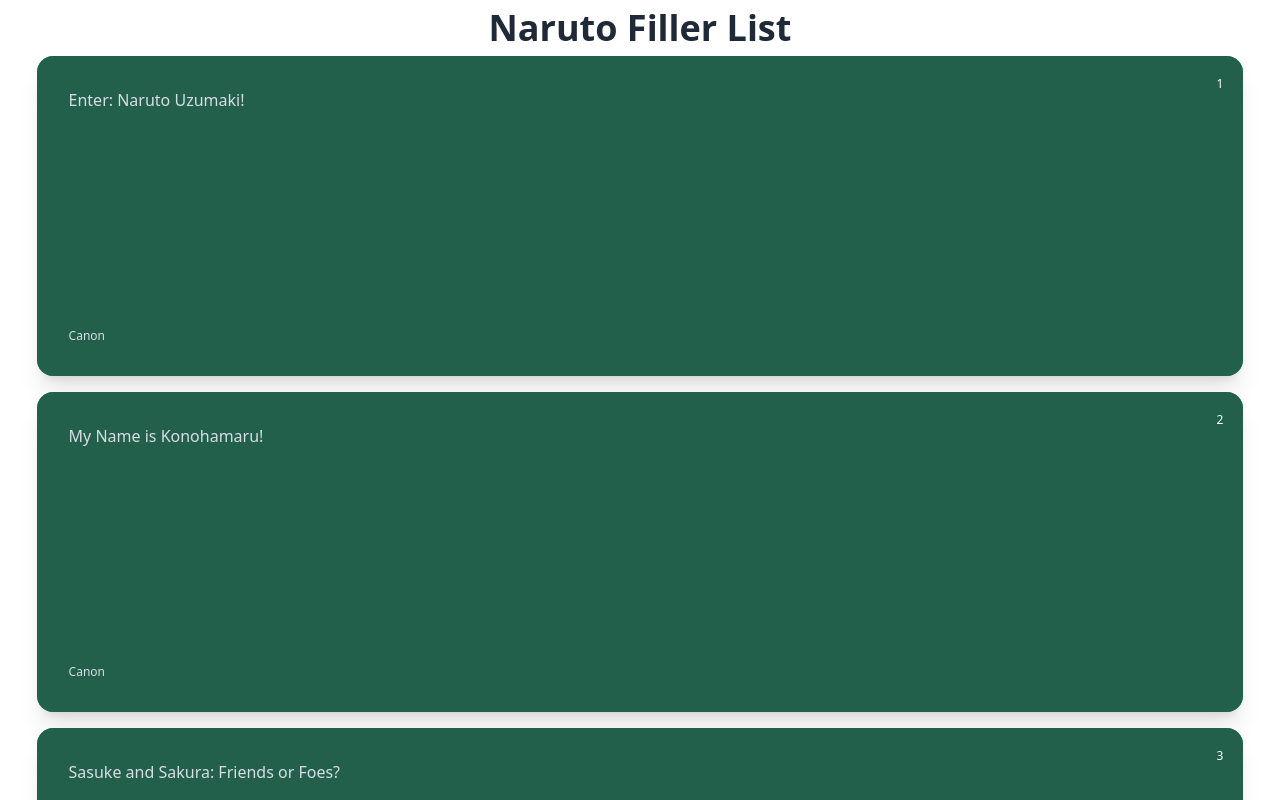
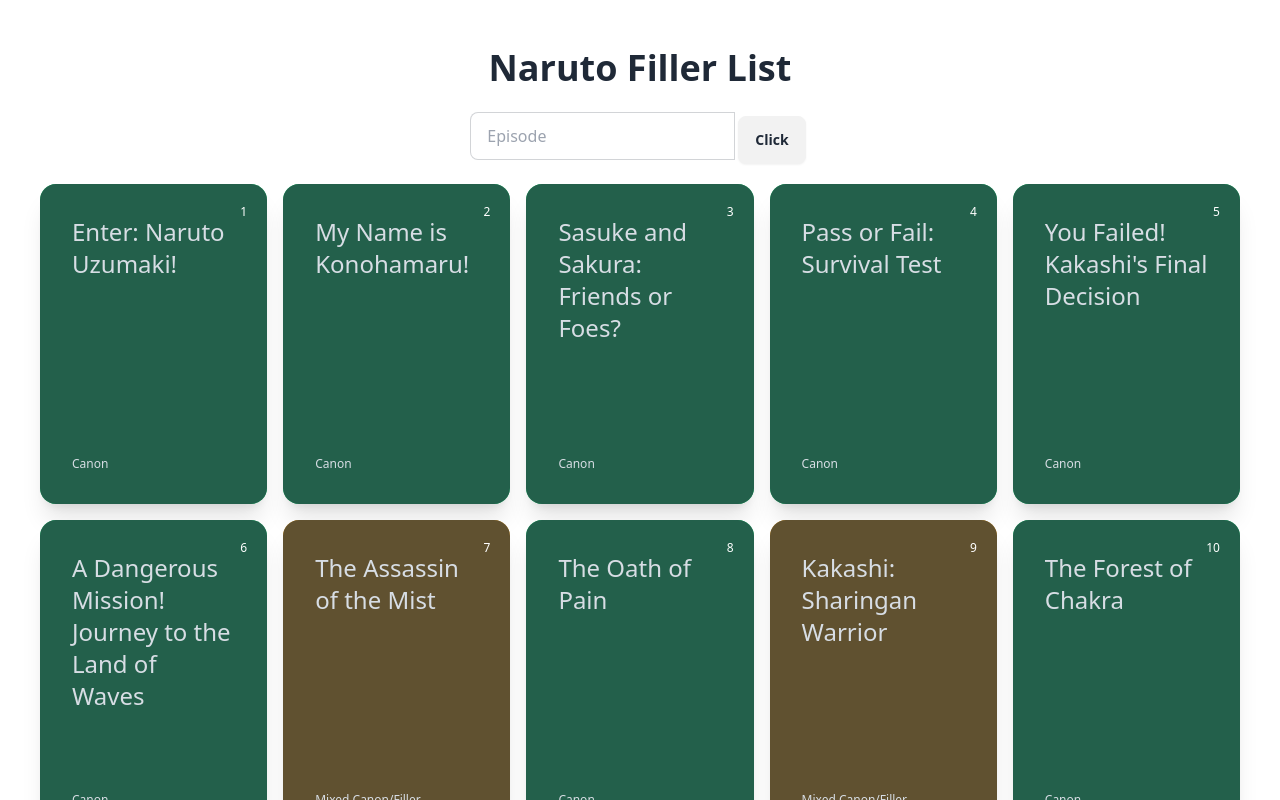
Before and after one commit to reubenjds/naruto-filler-list, a SvelteKit app: page /naruto in a window 1280 px wide. Shown: the top 800 px of the page. Built offline with nearby package versions, Linux system fonts and the light colour scheme.

Commit message:
fix: css

```diff
--- a/src/lib/Episode.svelte
+++ b/src/lib/Episode.svelte
@@ -15,16 +15,17 @@
 
 <div>
 	<div
-		class="card w-full bg-base-300 shadow-xl image-full min-h-[20rem]"
+		class="card w-full bg-base-300 shadow-xl image-full min-h-[20rem] transition-all duration-300 ease-in-out"
 		style="background-color: {epColour()};"
 	>
-		<div class="card-body">
-			<!-- add episode number at top right -->
+		<div class="card-body p-4 md:p-6 lg:p-8">
 			<div class="absolute top-4 right-4 bg-base-500 text-white p-1 rounded-bl-lg">
 				<p class="text-xs">{episode.number}</p>
 			</div>
-			<h2 class="">{episode.title}</h2>
-			<p class="line-clamp-5 whitespace-pre-line">{episode.explanation}</p>
+			<h2 class="pb-3 text-lg md:text-xl lg:text-2xl">{episode.title}</h2>
+			<p class="line-clamp-5 whitespace-pre-line italic text-sm md:text-base lg:text-lg">
+				{episode.explanation}
+			</p>
 			<div class="flex justify-between items-center">
 				<p class="text-xs bg-base-500">{episode.type}</p>
 			</div>
--- a/src/routes/naruto/+page.svelte
+++ b/src/routes/naruto/+page.svelte
@@ -4,14 +4,23 @@
 </script>
 
 <main>
-	<div class="flex flex-col justify-center items-center min-h-screen">
-		<h1 class="text-4xl font-bold text-center py-2">Naruto Filler List</h1>
-		<div>
-			<div class="flex flex-col gap-4">
-				{#each naruto as episode}
-					<Episode {episode} />
-				{/each}
+	<div class="flex flex-col justify-center items-center min-h-screen gap-4 p-10">
+		<h1 class="text-4xl font-bold text-center pt-2 pb-2">Naruto Filler List</h1>
+		<div class="join">
+			<input class="input input-bordered join-item" placeholder="Episode" />
+			<!-- Need to fix the css for options dropdown -->
+			<div class="dropdown dropdown-bottom">
+				<div tabindex="0" role="button" class="btn m-1">Click</div>
+				<ul class="dropdown-content menu bg-base-100 rounded-box z-[99] w-52 p-2 shadow">
+					<li>Item 1</li>
+					<li>Item 2</li>
+				</ul>
 			</div>
+		</div>
+		<div class="grid gap-4 grid-cols-1 sm:grid-cols-2 md:grid-cols-3 lg:grid-cols-4 xl:grid-cols-5">
+			{#each naruto as episode}
+				<Episode {episode} />
+			{/each}
 		</div>
 	</div>
 </main>
```
